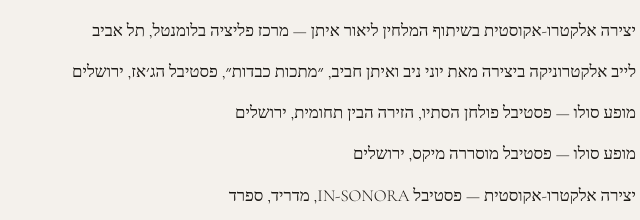
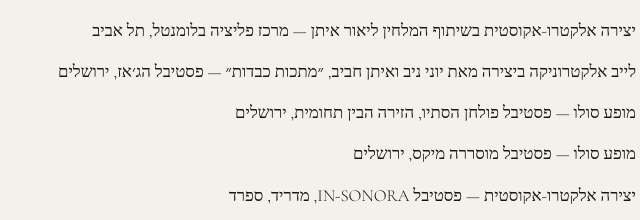
Before and after one commit to golkit1/omergoldberg, a plain HTML site: page cv.html in a window 1280 px wide. Shown: the part 893-1113 px from the top of the page, 456-1096 px from the left. Drawn offline with nearby package versions, Linux system fonts and the light colour scheme.

Commit message:
Update cv.html

```diff
--- a/cv.html
+++ b/cv.html
@@ -100,7 +100,7 @@
     <div class="cv-block">
       <h3 class="cv-cat">יצירה</h3>
       <div class="cv-row"><span class="cv-year">2024</span><span class="cv-text">יצירה אלקטרו-אקוסטית בשיתוף המלחין ליאור איתן — מרכז פליציה בלומנטל, תל אביב</span></div>
-       <div class="cv-row"><span class="cv-year">2024</span><span class="cv-text">לייב אלקטרוניקה ביצירה מאת יוני ניב ואיתן חביב, ״מתכות כבדות״, פסטיבל הג׳אז, ירושלים</span></div>
+      <div class="cv-row"><span class="cv-year">2024</span><span class="cv-text">לייב אלקטרוניקה ביצירה מאת יוני ניב ואיתן חביב, ״מתכות כבדות״ — פסטיבל הג׳אז, ירושלים</span></div>
       <div class="cv-row"><span class="cv-year">2023</span><span class="cv-text">מופע סולו — פסטיבל פולחן הסתיו, הזירה הבין תחומית, ירושלים</span></div>
       <div class="cv-row"><span class="cv-year">2021</span><span class="cv-text">מופע סולו — פסטיבל מוסררה מיקס, ירושלים</span></div>
       <div class="cv-row"><span class="cv-year">2020</span><span class="cv-text">יצירה אלקטרו-אקוסטית — פסטיבל IN-SONORA, מדריד, ספרד</span></div>
```
